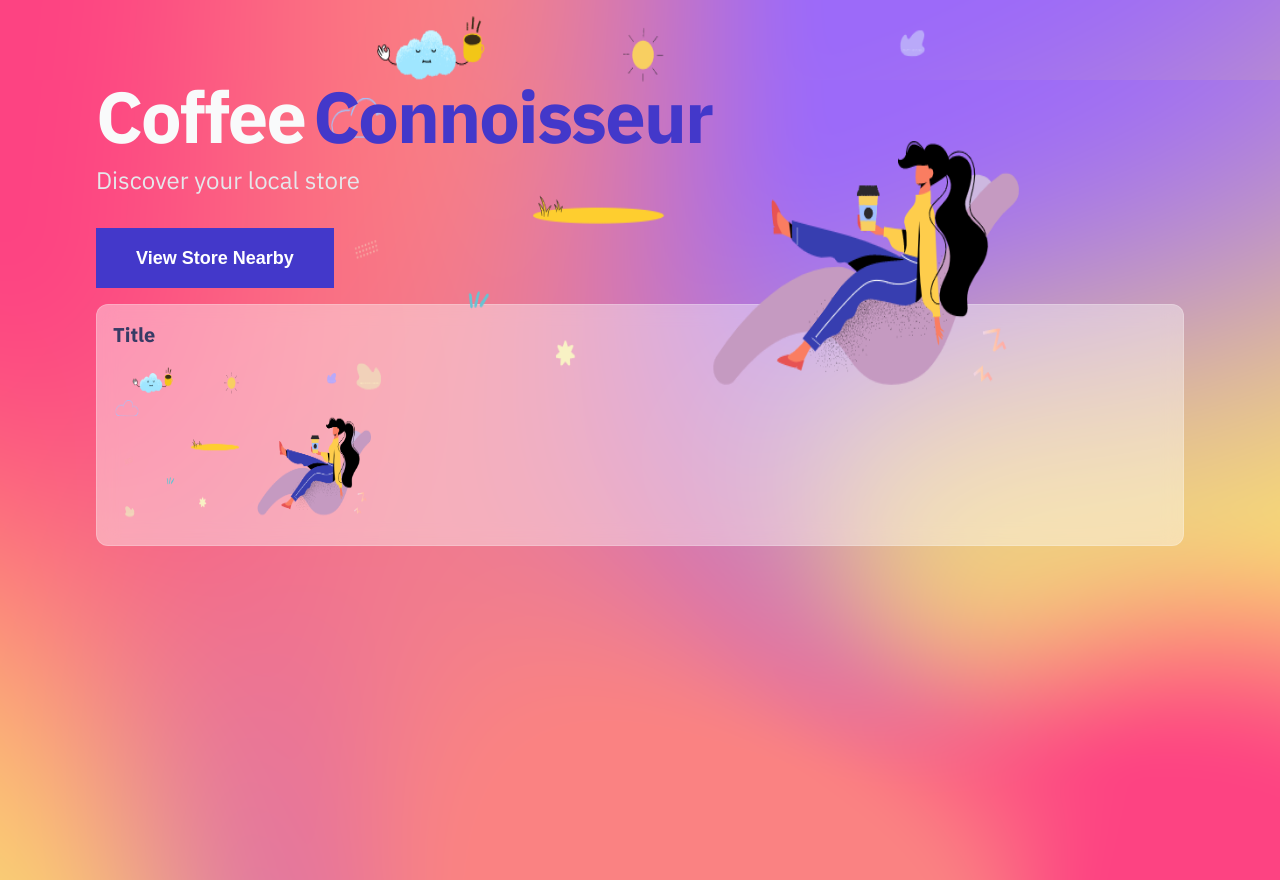
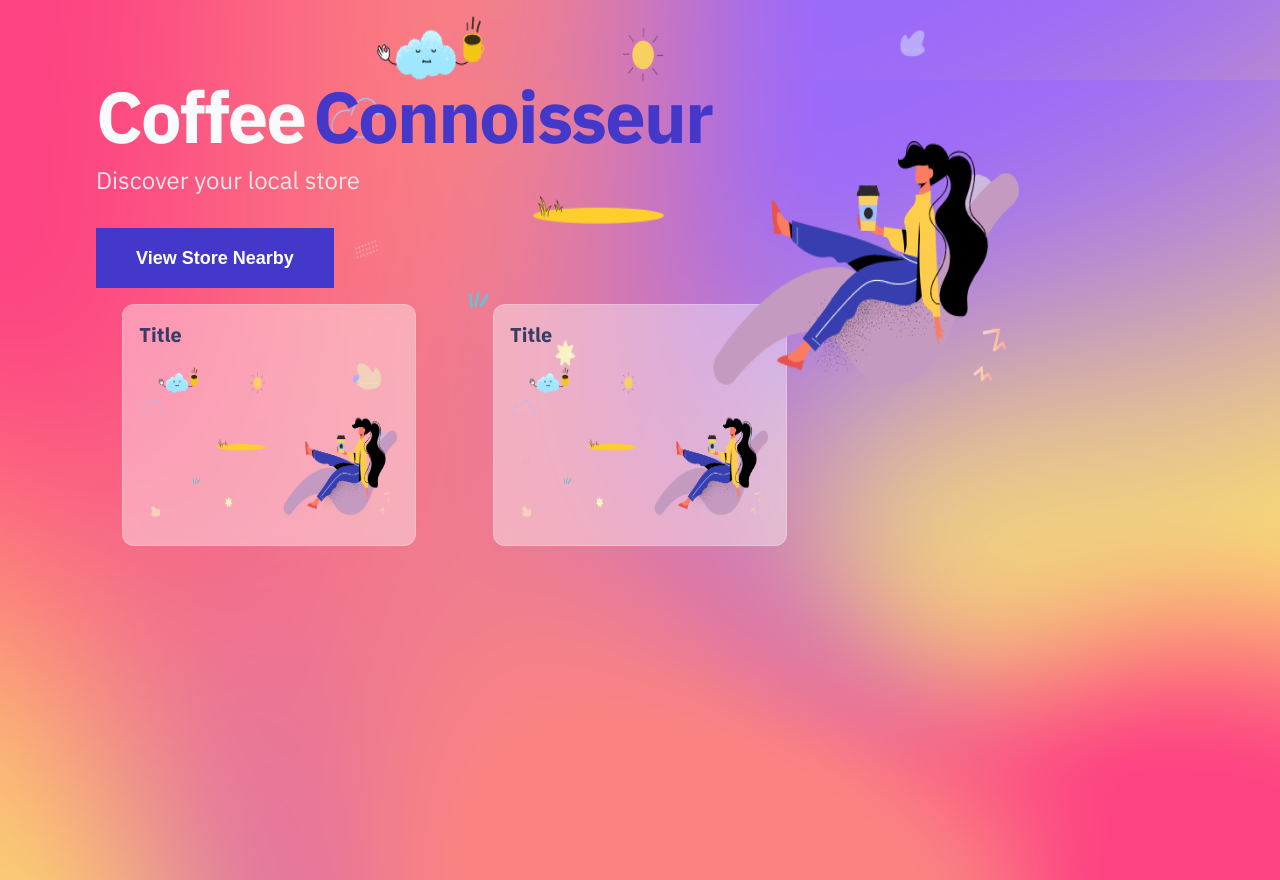
Before and after one commit to mones-cse/buzzcoffee, a Next.js app: page / in a window 1280 px wide. Built offline with nearby package versions, Linux system fonts and the light colour scheme.

Commit message:
added css to card

```diff
--- a/pages/index.js
+++ b/pages/index.js
@@ -28,7 +28,10 @@
           buttonText={"View Store Nearby"}
           handleOnClick={handleOnButtonClick}
         />
-        <Card />
+        <div className={styles.cardLayout}>
+          <Card className={styles.card} />
+          <Card className={styles.card} />
+        </div>
       </main>
     </div>
   );
--- a/styles/Home.module.css
+++ b/styles/Home.module.css
@@ -21,6 +21,17 @@
   z-index: 1;
 }
 
+.cardLayout {
+  display: grid;
+  grid-template-columns: repeat(1, minmax(0, 1fr));
+  column-gap: 1.5rem /* 24px */;
+  row-gap: 1.5rem /* 24px */;
+}
+
+.card {
+  justify-content: center;
+}
+
 
 /** Breakpoints:
   sm: min-width: 640px;
@@ -41,6 +52,10 @@
     padding-left: 1.5rem /* 24px */;
     padding-right: 1.5rem /* 24px */;
   }
+
+  .cardLayout {
+    grid-template-columns: repeat(2, minmax(0, 1fr));
+  }
 }
 
 @media (min-width: 768px) {
@@ -55,6 +70,10 @@
 
   .heroImage {
     right: 20%;
+  }
+
+  .cardLayout {
+    grid-template-columns: repeat(2, minmax(0, 1fr));
   }
 }
 
@@ -72,4 +91,8 @@
   .heroImage {
     right: 20%;
   }
+
+  .cardLayout {
+    grid-template-columns: repeat(3, minmax(0, 1fr));
+  }
 }
```
Also changed, not shown: public/coffee-stores.json (added, +26 -0 lines).
